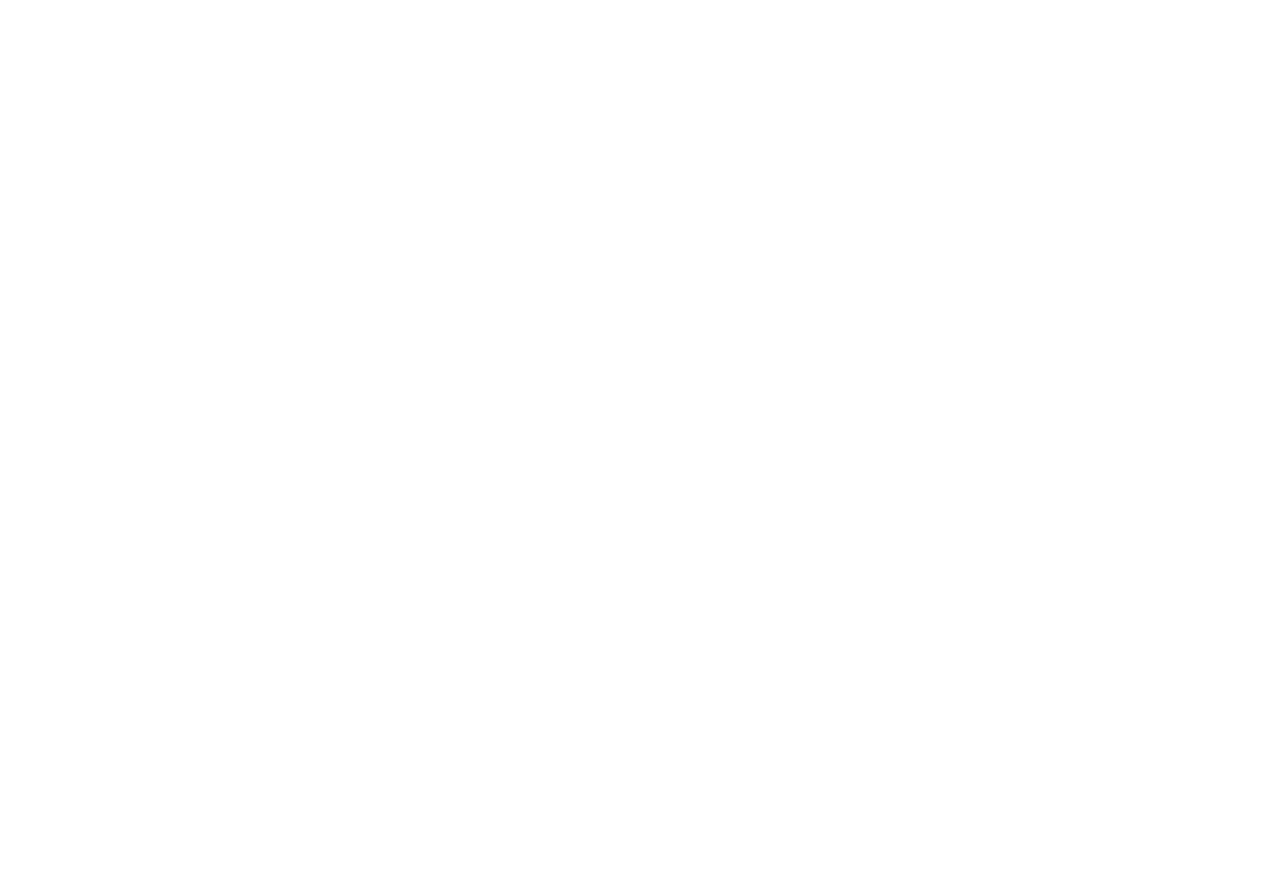
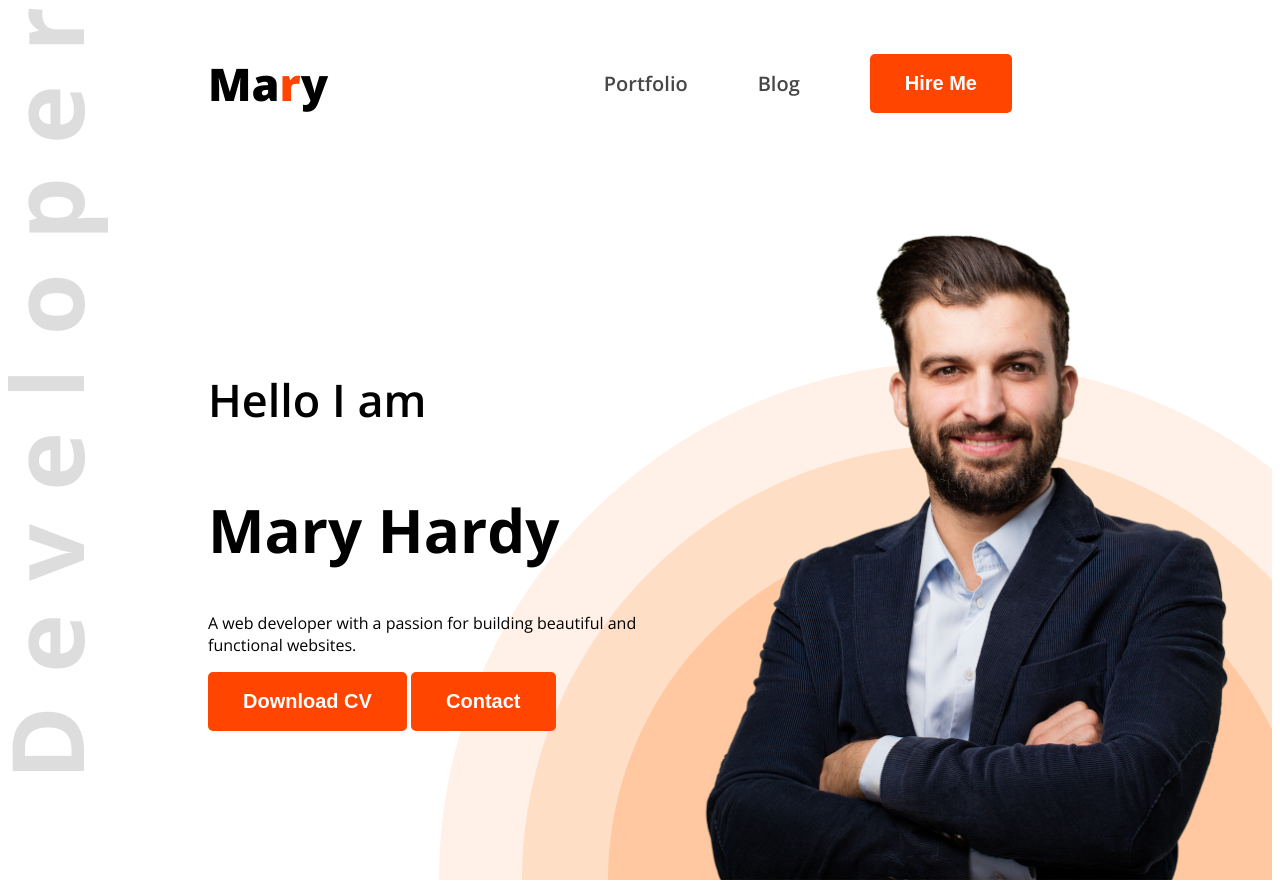
Before and after one commit to miftah1299/web-dev-portfolio, a plain HTML site: page index.html in a window 1280 px wide. Before the commit the page ends 800 px from the top, so only its background shows below. Drawn offline with nearby package versions, Linux system fonts and the light colour scheme.

Commit message:
added styles

```diff
--- a/index.html
+++ b/index.html
@@ -1,13 +1,39 @@
 <!DOCTYPE html>
 <html lang="en">
+
 <head>
     <meta charset="UTF-8">
     <meta name="viewport" content="width=device-width, initial-scale=1.0">
     <title>Web developer Portfolio</title>
+    <link rel="preconnect" href="https://fonts.googleapis.com">
+    <link rel="preconnect" href="https://fonts.gstatic.com" crossorigin>
+    <link href="https://fonts.googleapis.com/css2?family=Open+Sans:ital,wght@0,300..800;1,300..800&display=swap"
+        rel="stylesheet">
+    <link rel="stylesheet" href="styles/portfolio.css">
 </head>
-<body>
-    <header>
 
+<body class="open-sans-normal">
+    <header class="header">
+        <nav>
+            <h3 class="nav-title">Ma<span class="text-primary">r</span>y</h3>
+            <ul>
+                <li><a class="dark-2" href="#">Portfolio</a></li>
+                <li><a class="dark-2" href="#">Blog</a></li>
+                <li><a href="#"><button class="btn-primary">Hire Me</button></a></li>
+            </ul>
+        </nav>
+        <div class="banner">
+            <div class="banner-content">
+                <h4 class="banner-greetings">Hello I am</h4>
+                <h1 class="banner-title">Mary Hardy</h1>
+                <p class="banner-description">
+                    A web developer with a passion for building beautiful and functional websites.
+                </p>
+                <button class="btn-primary">Download CV</button>
+                <button class="btn-primary">Contact</button>
+            </div>
+            <img class="banner-profile-pic" src="images/hardy.png" alt="profile pic">
+        </div>
     </header>
 
     <main>
@@ -18,4 +44,5 @@
 
     </footer>
 </body>
+
 </html>
--- /dev/null
+++ b/styles/portfolio.css
@@ -0,0 +1,92 @@
+/* <uniquifier>: Use a unique and descriptive class name
+ <weight>: Use a value from 300 to 800 */
+
+.open-sans-normal {
+    font-family: "Open Sans", sans-serif;
+    font-optical-sizing: auto;
+    /* font-weight: <weight>; */
+    font-style: normal;
+    font-variation-settings: "wdth" 100;
+}
+
+
+/*Shared styles*/
+.text-primary {
+    color:orangered;
+}
+.dark-2 {
+    color: #474747;
+}
+.btn-primary {
+    background-color: orangered;
+    color: white;
+    padding: 18px 35px;
+    border-radius: 5px;
+    border: none;
+    font-weight: 600;
+    font-size: 20px;
+    cursor: pointer;
+    transition: all 0.3s ease;
+}
+
+
+/* header styles */
+.header {
+    background-image: url(../images/developer.png) , url(../images/header_bg.png);
+    background-repeat:no-repeat;
+    background-position: top left, bottom right;
+}
+
+
+/* nav styles */
+nav {
+    display: flex;
+    align-items: center;
+    justify-content: space-between;
+    margin: 0px 200px;
+}
+.nav-title {
+    font-size: 45px;
+    font-weight: 800;
+    /* margin-right: auto; */
+}
+nav ul {
+    display: flex;
+    align-items: center;
+}
+nav ul li {
+    list-style: none;
+    margin-right: 50px;
+}
+nav li a {
+    text-decoration: none;
+    /* color: black; */
+    font-size: 20px;
+    font-weight: 600;
+    margin: 0 10px;
+}
+
+
+/* -----banner styles----- */
+.banner {
+    display: flex;
+    align-items: center;
+    justify-content: space-between;
+    margin: 0px 35px 0 200px;
+}
+.banner-content {
+    max-width: 580px;
+}
+.banner-greetings {
+    font-size: 45px;
+    font-weight: 600;
+}
+.banner-title {
+    font-size: 60px;
+    font-weight: bold;
+}
+.banner-profile-pic {
+    width: 580px;
+    /* border-radius: 50%; */
+    margin-top: 50px;
+}
```
Also changed, not shown: images/developer.png (added), images/hardy.png (added), images/header_bg.png (added), images/icons/facebook.png (added), images/icons/insta.png (added), images/icons/js.png (added), images/icons/mongo.png (added), images/icons/nodejs.png (added), images/icons/react.png (added), images/icons/twitter.png (added).
